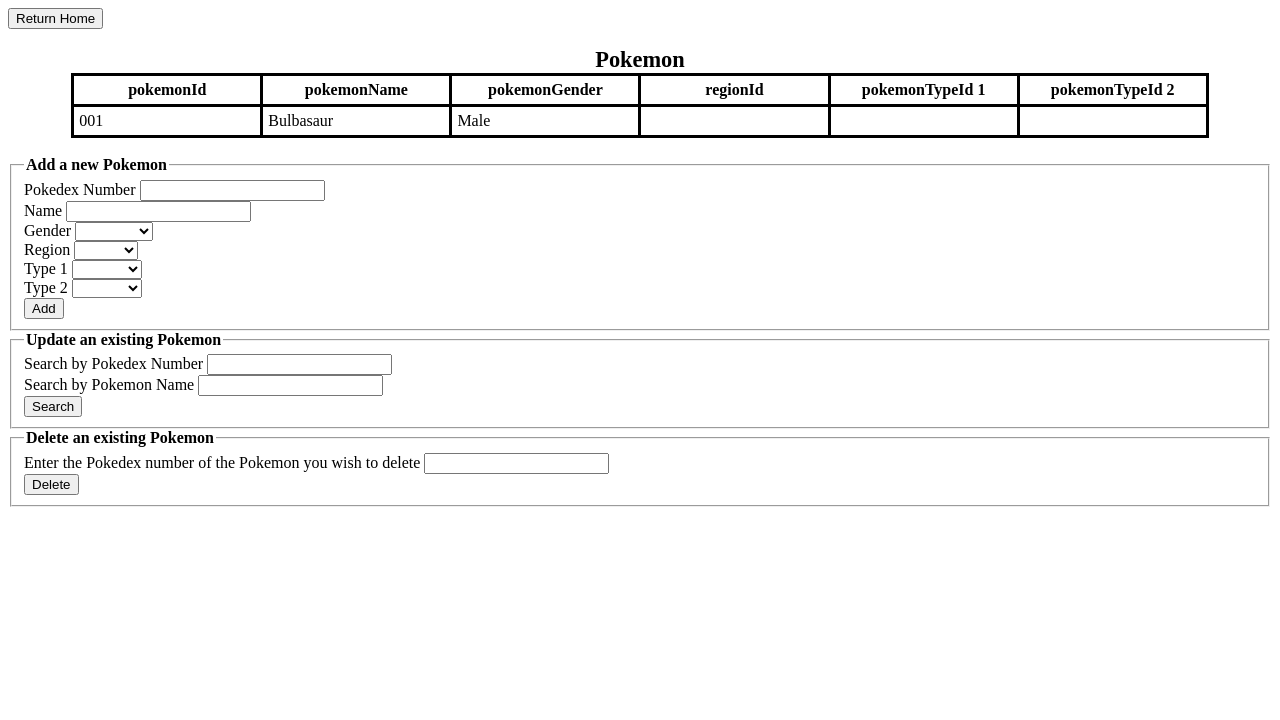
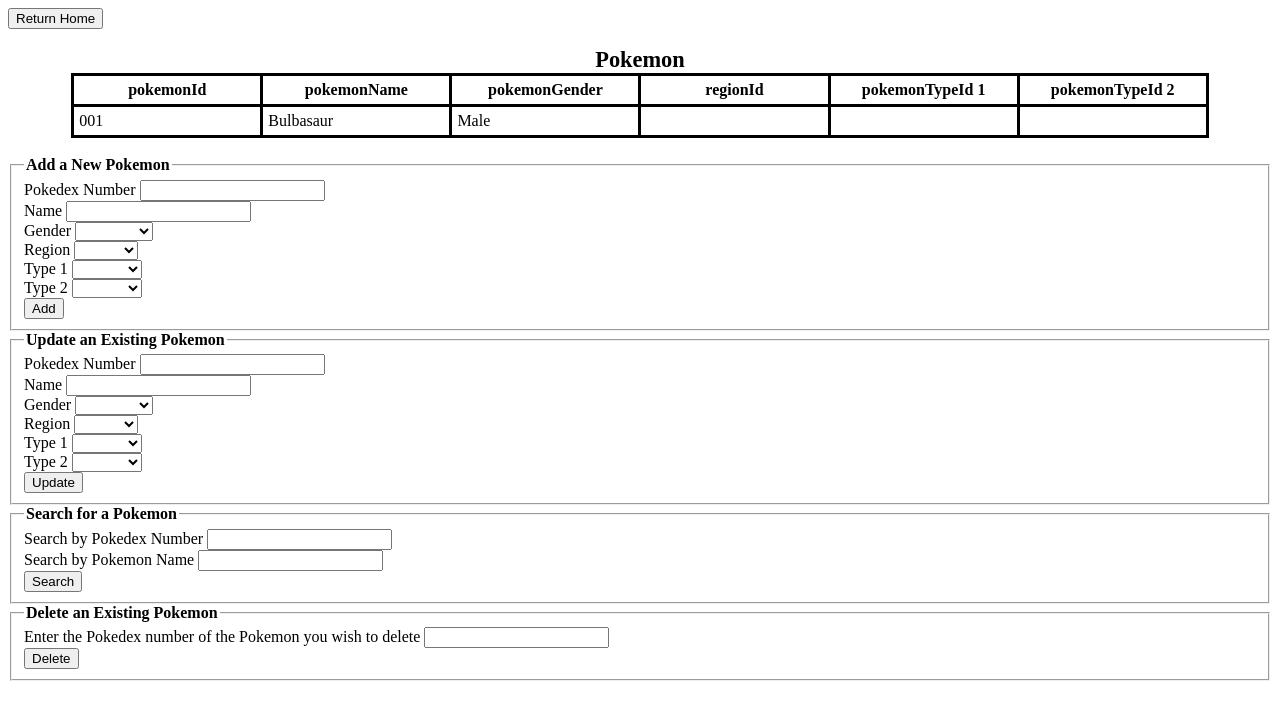
Before and after one commit to KyleBrogdon/PokemonDB, a Flask app: page /pokemon.html in a window 1280 px wide. Shown: the top 720 px of the page. Run offline with Flask 2, Linux system fonts and the light colour scheme; some libraries are stand-ins or nearby versions.

Commit message:
separated Search from Update on pokemon.html

```diff
--- a/templates/pokemon.html
+++ b/templates/pokemon.html
@@ -39,7 +39,7 @@
     </div>
     <form>
         <fieldset>
-            <legend>Add a new Pokemon</legend>
+            <legend>Add a New Pokemon</legend>
             <label for="Pokedex Number">Pokedex Number</label>
             <input type="number" id = "Pokedex Number">
             <br>
@@ -117,10 +117,90 @@
             <button type="button">Add</button>
         </fieldset>
     </form>
+    <form>
+        <fieldset>
+            <legend>Update an Existing Pokemon</legend>
+            <label for="Pokedex Number">Pokedex Number</label>
+            <input type="number" id = "Pokedex Number">
+            <br>
+            <label for="Pokemon Name">Name</label>
+            <input type="text" id = "Pokemon Name">
+            <br>
+            <label for="Pokemon Gender">Gender</label>
+            <select name="Pokemon Gender" id = "Pokemon Gender">
+                <option disabled selected value>  </option>
+                <option value = "Male">Male</option>
+                <option value = "Female">Female</option>
+                <option value = "Unknown">Unknown</option>
+            </select>
+            <br>
+            <label for="Pokemon Region">Region</label>
+            <select name="Pokemon Region" id = "Pokemon Region">
+                <option disabled selected value></option>
+                <option value = "Kanto">Kanto</option>
+                <option value = "Johto">Johto</option>
+                <option value = "Hoenn">Hoenn</option>
+                <option value = "Sinnoh">Sinnoh</option>
+                <option value = "Unova">Unova</option>
+                <option value = "Kalos">Kalos</option>
+                <option value = "Alola">Alola</option>
+                <option value = "Galar">Galar</option>
+            </select>
+            <br>
+            <label for="Primary Type">Type 1</label>   <!-- code citation, blank default option https://stackoverflow.com/questions/8605516/default-select-option-as-blank -->
+            <select name="Primary Type" id = "Primary Type">
+                <option disabled selected value>  </option>
+                <option value = "Normal">Normal</option>
+                <option value = "Fire">Fire</option>
+                <option value = "Water">Water</option>
+                <option value = "Grass">Grass</option>
+                <option value = "Electric">Electric</option>
+                <option value = "Ice">Ice</option>
+                <option value = "Fighting">Fighting</option>
+                <option value = "Poison">Poison</option>
+                <option value = "Ground">Ground</option>
+                <option value = "Flying">Flying</option>
+                <option value = "Psychic">Psychic</option>
+                <option value = "Bug">Bug</option>
+                <option value = "Rock">Rock</option>
+                <option value = "Ghost">Ghost</option>
+                <option value = "Dark">Dark</option>
+                <option value = "Dragon">Dragon</option>
+                <option value = "Steel">Steel</option>
+                <option value = "Fairy">Fairy</option>
+            </select>
+            <br>
+            <label for="Secondary Type">Type 2</label>
+            <select name="Secondary Type" id = "Secondary Type">
+                <option disabled selected value>  </option>
+                <option value = "None">None</option>
+                <option value = "Normal">Normal</option>
+                <option value = "Fire">Fire</option>
+                <option value = "Water">Water</option>
+                <option value = "Grass">Grass</option>
+                <option value = "Electric">Electric</option>
+                <option value = "Ice">Ice</option>
+                <option value = "Fighting">Fighting</option>
+                <option value = "Poison">Poison</option>
+                <option value = "Ground">Ground</option>
+                <option value = "Flying">Flying</option>
+                <option value = "Psychic">Psychic</option>
+                <option value = "Bug">Bug</option>
+                <option value = "Rock">Rock</option>
+                <option value = "Ghost">Ghost</option>
+                <option value = "Dark">Dark</option>
+                <option value = "Dragon">Dragon</option>
+                <option value = "Steel">Steel</option>
+                <option value = "Fairy">Fairy</option>
+            </select>
+            <br>
+            <button type="button">Update</button>
+        </fieldset>
+    </form>
 
     <form>
         <fieldset>
-            <legend>Update an existing Pokemon</legend>
+            <legend>Search for a Pokemon</legend>
             <label for="Pokedex Search">Search by Pokedex Number</label>
             <input type="number" id = "Pokedex Number">
             <br>
@@ -133,7 +213,7 @@
 
     <form>
         <fieldset>
-            <legend>Delete an existing Pokemon</legend>
+            <legend>Delete an Existing Pokemon</legend>
             <label for="Pokemon Delete">Enter the Pokedex number of the Pokemon you wish to delete</label>
             <input type="number" id = "Pokedex Number">
             <br>
```
